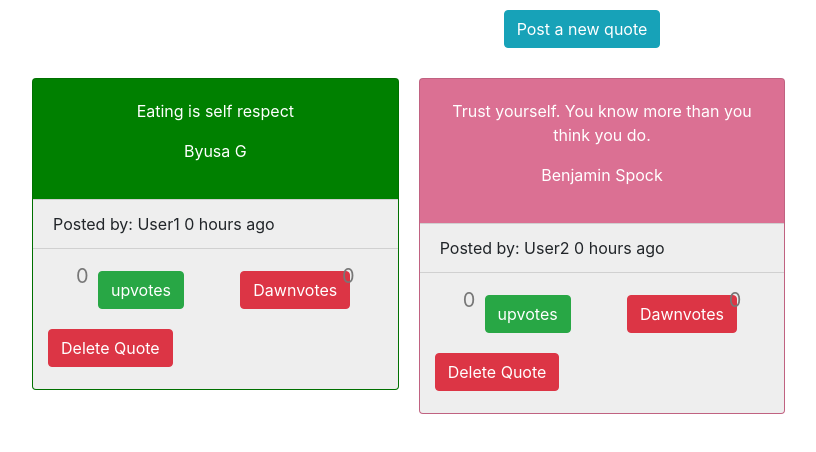
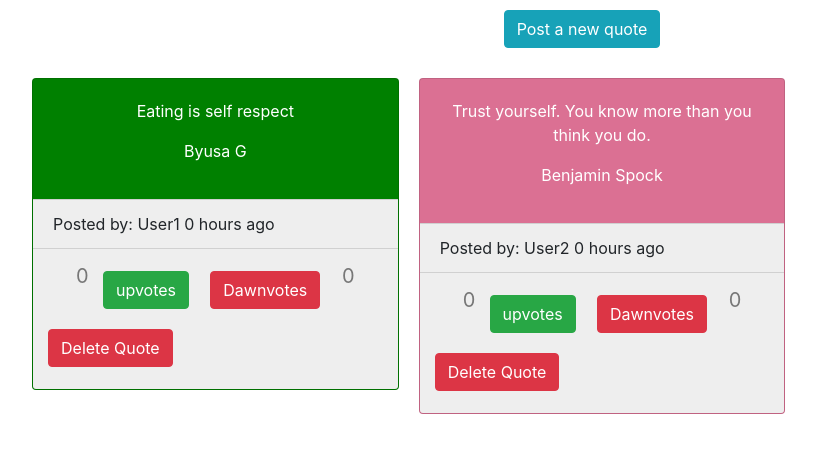
Before and after one commit to byusa123/quotesApp, an Angular app: page / in a window 1280 px wide. Shown: the top 452 px of the page, without its empty margins (58-874 px from the left). Built offline with nearby package versions, Linux system fonts and the light colour scheme.

Commit message:
button seted

```diff
--- a/src/app/quote/quote.component.html
+++ b/src/app/quote/quote.component.html
@@ -51,11 +51,11 @@
                 {{quote.upvotes}}
               </div>
               <div class="col-3 action" (click)="quote.upvotes = quote.upvotes + 1">
-                <button style="margin-left: -50px;" class="btn btn-success">upvotes</button>
+                <button style="margin-left: -40px;" class="btn btn-success">upvotes</button>
 
               </div>
               <div class="col-3 action" (click)="quote.downvotes = quote.downvotes + 1">
-                <button class="btn btn-danger">Dawnvotes</button>
+                <button style="margin-left: -20px;" class="btn btn-danger">Dawnvotes</button>
               </div>
               <div class="col-3 action">
 
```
